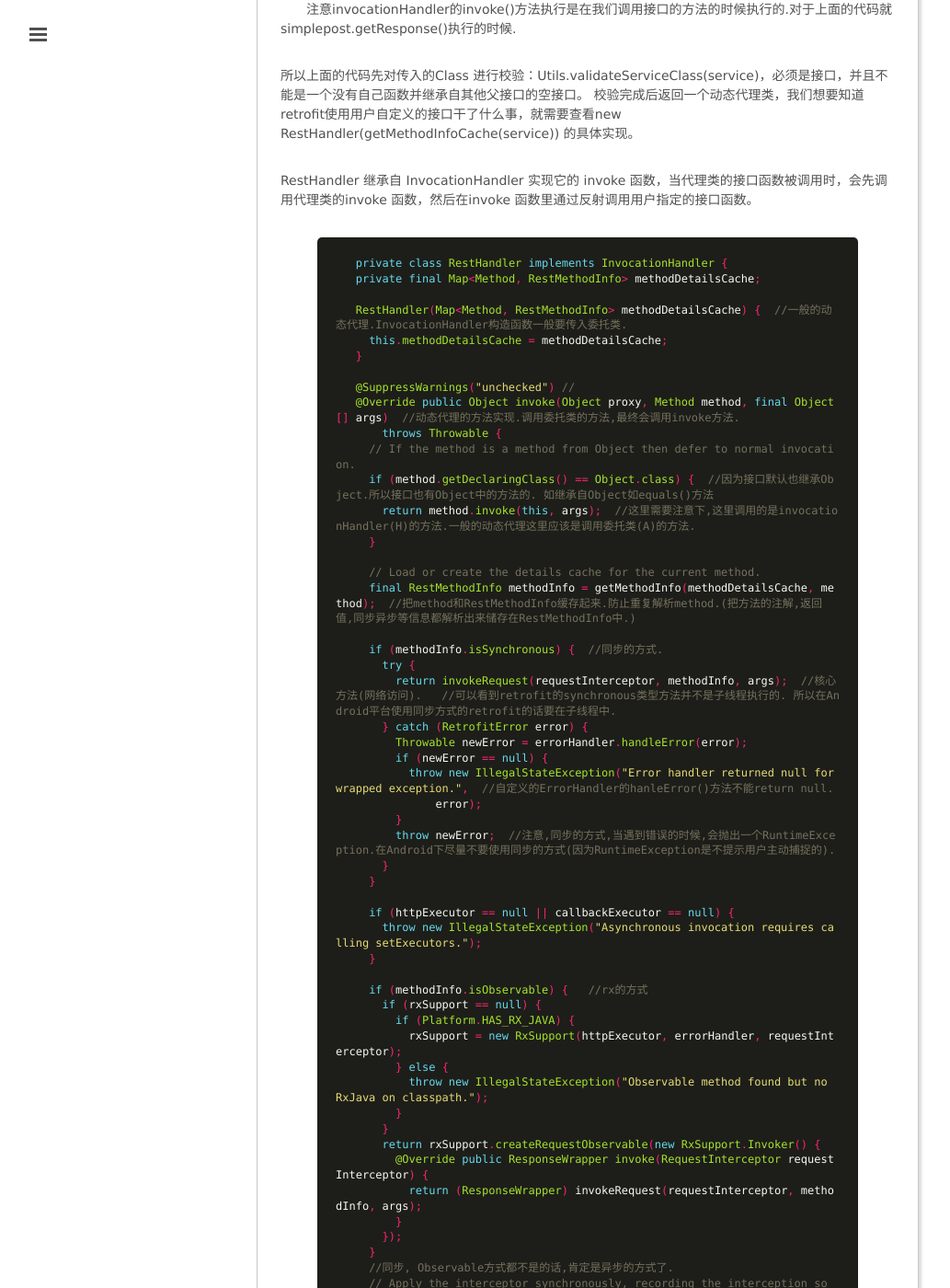
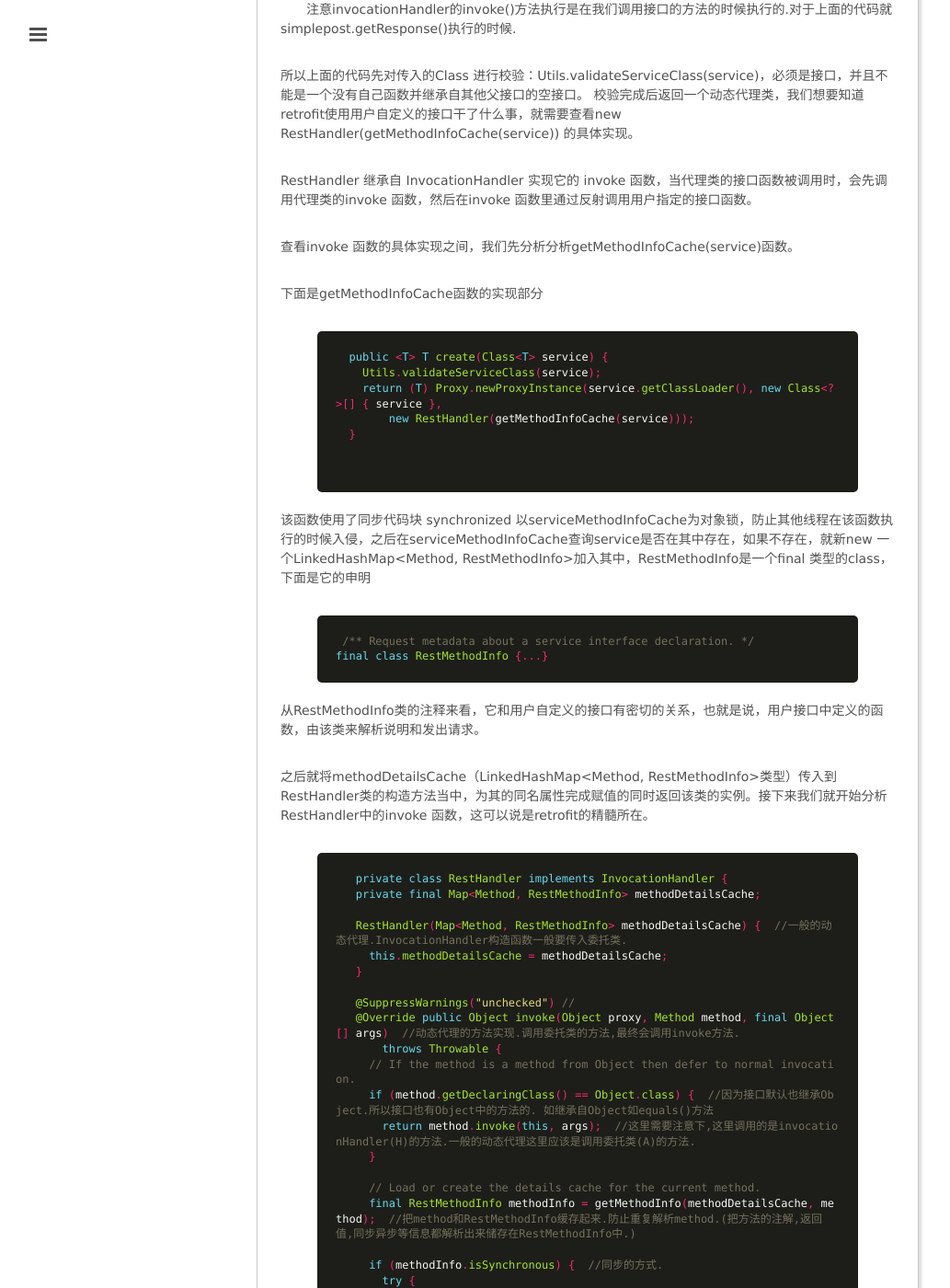
Before and after one commit to mxn21/mxn21.github.io, a Jekyll site: the page built from _posts/2015-6-19-retrofit实现原理分析.md, in a window 1280 px wide and 1400 px high, scrolled down 4971 px. Shown: the whole window at 92% size, without its empty margins (1-1034 px from the left). Built offline with Jekyll 4.4.1, drawn with Linux system fonts in a browser that asks for light colours; Markdown is read by kramdown in place of the engine named in the settings; comment, search, counter and statistics services are not loaded.

Commit message:
Update 2015-6-19-retrofit实现原理分析.md

```diff
--- a/_posts/2015-6-19-retrofit实现原理分析.md
+++ b/_posts/2015-6-19-retrofit实现原理分析.md
@@ -227,6 +227,28 @@
 
 RestHandler 继承自 InvocationHandler 实现它的 invoke 函数，当代理类的接口函数被调用时，会先调用代理类的invoke 函数，然后在invoke 函数里通过反射调用用户指定的接口函数。
 
+查看invoke 函数的具体实现之间，我们先分析分析getMethodInfoCache(service)函数。
+
+下面是getMethodInfoCache函数的实现部分
+
+{% highlight java %}
+  public <T> T create(Class<T> service) {
+    Utils.validateServiceClass(service);
+    return (T) Proxy.newProxyInstance(service.getClassLoader(), new Class<?>[] { service },
+        new RestHandler(getMethodInfoCache(service)));
+  }
+
+ {% endhighlight  %}
+ 该函数使用了同步代码块 synchronized 以serviceMethodInfoCache为对象锁，防止其他线程在该函数执行的时候入侵，之后在serviceMethodInfoCache查询service是否在其中存在，如果不存在，就新new 一个LinkedHashMap<Method, RestMethodInfo>加入其中，RestMethodInfo是一个final 类型的class，下面是它的申明
+ {% highlight java %}
+ /** Request metadata about a service interface declaration. */
+final class RestMethodInfo {...}
+{% endhighlight  %}
+
+从RestMethodInfo类的注释来看，它和用户自定义的接口有密切的关系，也就是说，用户接口中定义的函数，由该类来解析说明和发出请求。
+
+之后就将methodDetailsCache（LinkedHashMap<Method, RestMethodInfo>类型）传入到RestHandler类的构造方法当中，为其的同名属性完成赋值的同时返回该类的实例。接下来我们就开始分析RestHandler中的invoke 函数，这可以说是retrofit的精髓所在。
+
 
    {% highlight java %}
    private class RestHandler implements InvocationHandler {
```
